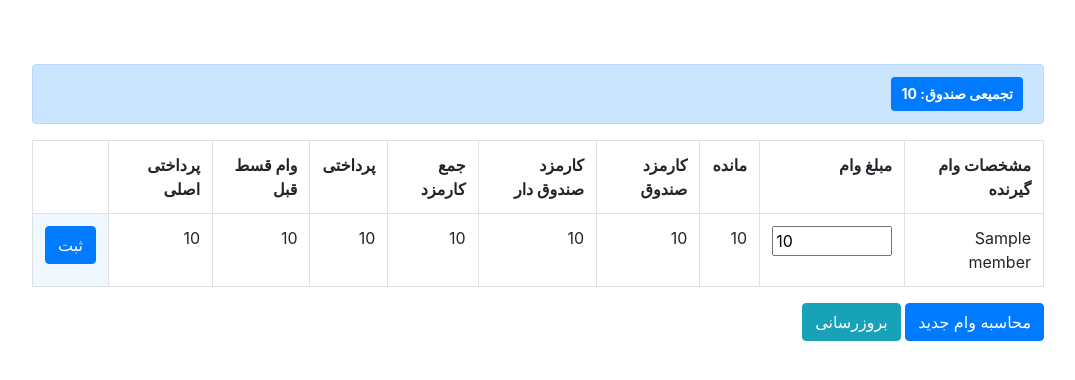
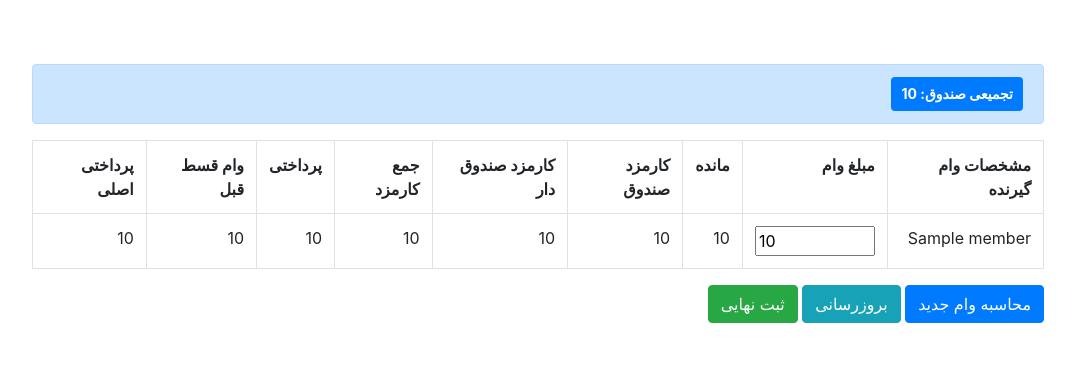
Before and after one commit to majid1400/loan_fund, a Django app: template dashboard/templates/dashboard/choice_loan.html in a window 1280 px wide. Shown: the top 380 px of the page, without its empty margins (102-1177 px from the left). Run offline with Django 3.2, Linux system fonts and the light colour scheme; the template is opened without the code that fills it: most values are stand-ins (such as "Sample title", 1, 10 or a date in 2020); some libraries are stand-ins or nearby versions.

Commit message:
fix bug update loan

```diff
--- a/dashboard/functions.py
+++ b/dashboard/functions.py
@@ -114,6 +114,8 @@ def get_choice_member_loan_manual(*args):
                                    'wage_cash_desk': wage_cash_desk, 'wage_cashier': wage_cashier,
                                    'sum_wage': sum_wage, 'payment': payment, 'before_loan': before_loan,
                                    'final_payment': final_payment}
+        else:
+            break
     context['wage'] = {'sum_wage_member': sum_wage_member,
                        'sum_wage_cashier_member': sum_wage_cashier_member,
                        'end': 1, 'number_loan': counter,
--- a/dashboard/templates/dashboard/choice_loan.html
+++ b/dashboard/templates/dashboard/choice_loan.html
@@ -18,7 +18,6 @@
                     <table class="table table-bordered text-right" dir="ltr">
                         <tbody>
                         <tr>
-                            <th></th>
                             <th>پرداختی اصلی</th>
                             <th>وام قسط قبل</th>
                             <th>پرداختی</th>
@@ -32,9 +31,6 @@
                         {% for v,i in context.items %}
                             {% if v != 'wage' %}
                                 <tr>
-                                    <td bgcolor="#f0f8ff">
-                                        <button type="submit" class="btn btn-primary">ثبت</button>
-                                    </td>
                                     <td>{{ i.final_payment|intcomma }}</td>
                                     <td>{{ i.before_loan|intcomma }}</td>
                                     <td>{{ i.payment|intcomma }}</td>
@@ -68,6 +64,7 @@
                     </table>
                     <button type="submit" class="btn btn-primary">محاسبه وام جدید</button>
                     <button type="submit" class="btn btn-info" name="update" value="update">بروزرسانی</button>
+                    <button type="submit" class="btn btn-success" name="final" value="final">ثبت نهایی</button>
                 </form>
             </div>
         </div>
```
